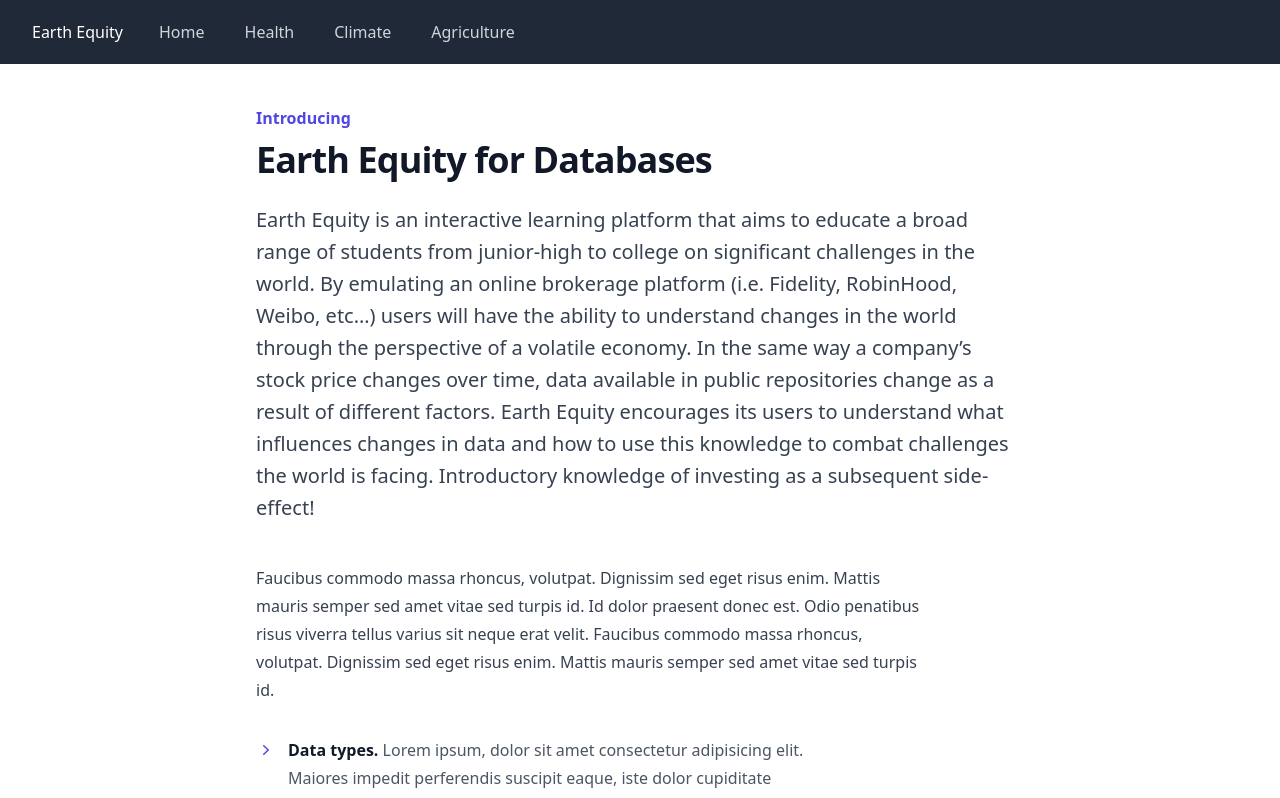
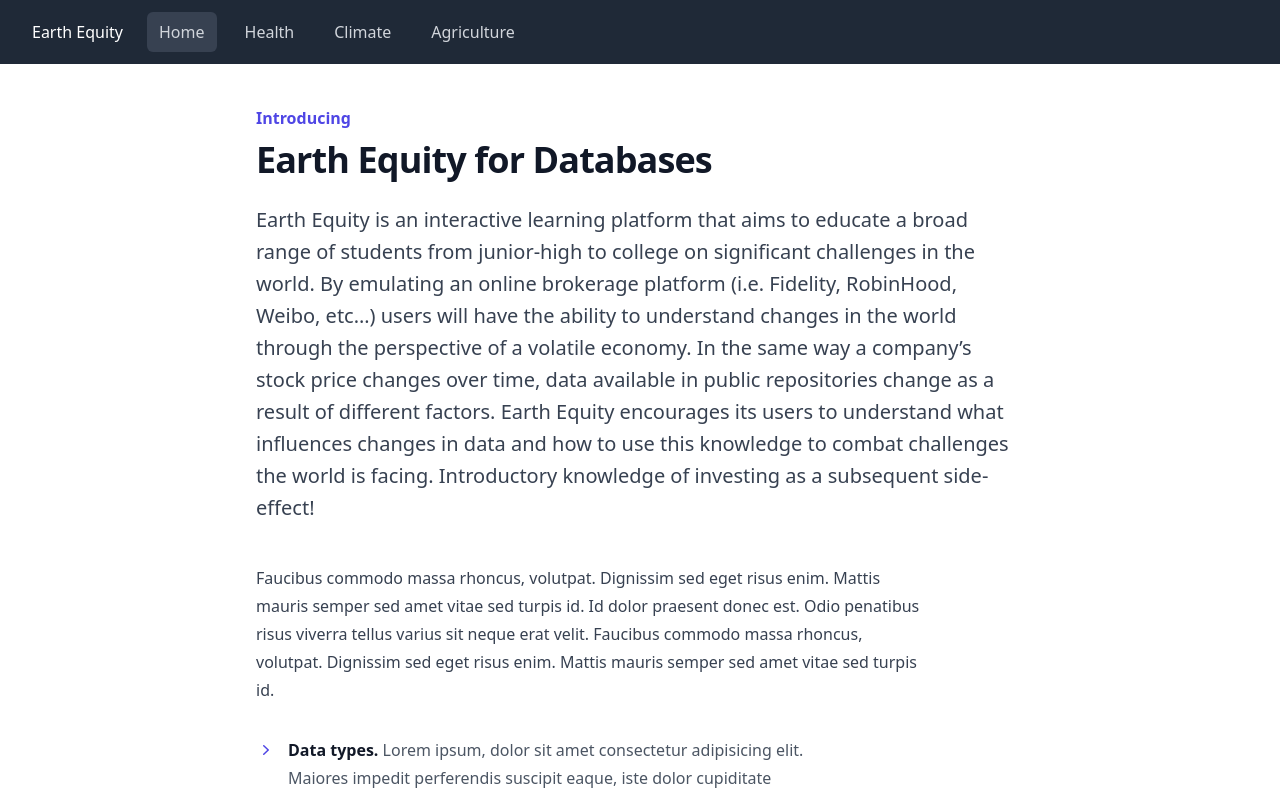
Before and after one commit to hajin-park/Earth-Equity, a React (Vite) app in the folder EarthEquity/: page / in a window 1280 px wide. Shown: the top 798 px of the page. Built offline with nearby package versions, Linux system fonts and the light colour scheme.

Commit message:
Fixed navbar bug

```diff
--- a/EarthEquity/src/Components/Navbar/NavigationBar.jsx
+++ b/EarthEquity/src/Components/Navbar/NavigationBar.jsx
@@ -1,20 +1,20 @@
-import React, { useState } from "react"
-import { Disclosure, Menu, Transition } from '@headlessui/react'
+import { useState } from "react";
+import { Disclosure } from "@headlessui/react";
 import { NavLink } from "react-router-dom";
 
 const navigation = [
-    { name: "Home", to: "/"},
+    { name: "Home", to: "/" },
     { name: "Health", to: "covid" },
     { name: "Climate", to: "heat" },
-    { name: "Agriculture", to: "milk"},
+    { name: "Agriculture", to: "milk" },
 ];
 
 const NavigationBar = () => {
-    const [currentPage, setCurrentPage] = useState("Home")
+    const [currentPage, setCurrentPage] = useState("Home");
 
     const handleClick = (name) => {
-        setCurrentPage(name)
-    }
+        setCurrentPage(name);
+    };
 
     return (
         <Disclosure as="nav" className="bg-gray-800">
@@ -23,20 +23,26 @@ const NavigationBar = () => {
                     <div className="mx-auto max-w-7xl px-4 sm:px-6 lg:px-8">
                         <div className="flex h-16 items-center justify-between">
                             <div className="flex items-center">
-                    <a href="#" className="text-white font-medium">
+                                <NavLink
+                                    to={"/"}
+                                    className="text-white font-medium"
+                                >
                                     Earth Equity
-                    </a>
+                                </NavLink>
                                 <div className="hidden sm:ml-6 sm:block">
                                     <div className="flex space-x-4">
                                         {navigation.map((item) => (
                                             <NavLink
                                                 key={item.name}
-                                onClick={(e) => {
-                                    e.preventDefault()
-                                    handleClick(item.name)}
-                                }
+                                                onClick={() => {
+                                                    handleClick(item.name);
+                                                }}
                                                 to={item.to}
-                                className={`block rounded-md px-3 py-2 text-base font-medium text-gray-300 hover:bg-gray-700 hover:text-white ${"bg-gray-500" ? currentPage == item.name : ""}`}
+                                                className={`block rounded-md px-3 py-2 text-base font-medium text-gray-300 hover:bg-gray-700 hover:text-white ${
+                                                    currentPage == item.name
+                                                        ? "bg-gray-700"
+                                                        : ""
+                                                }`}
                                             >
                                                 {item.name}
                                             </NavLink>
@@ -83,7 +89,7 @@ const NavigationBar = () => {
                 </>
             )}
         </Disclosure>
-    )
-}
+    );
+};
 
-export default NavigationBar
+export default NavigationBar;
```
Also changed, not shown: EarthEquity/src/main.jsx (+10 -13 lines), EarthEquity/src/Pages/Error/Error.jsx (renamed from EarthEquity/src/Components/Error/Error.jsx). Lines whose indentation alone changed are shown as unchanged.
